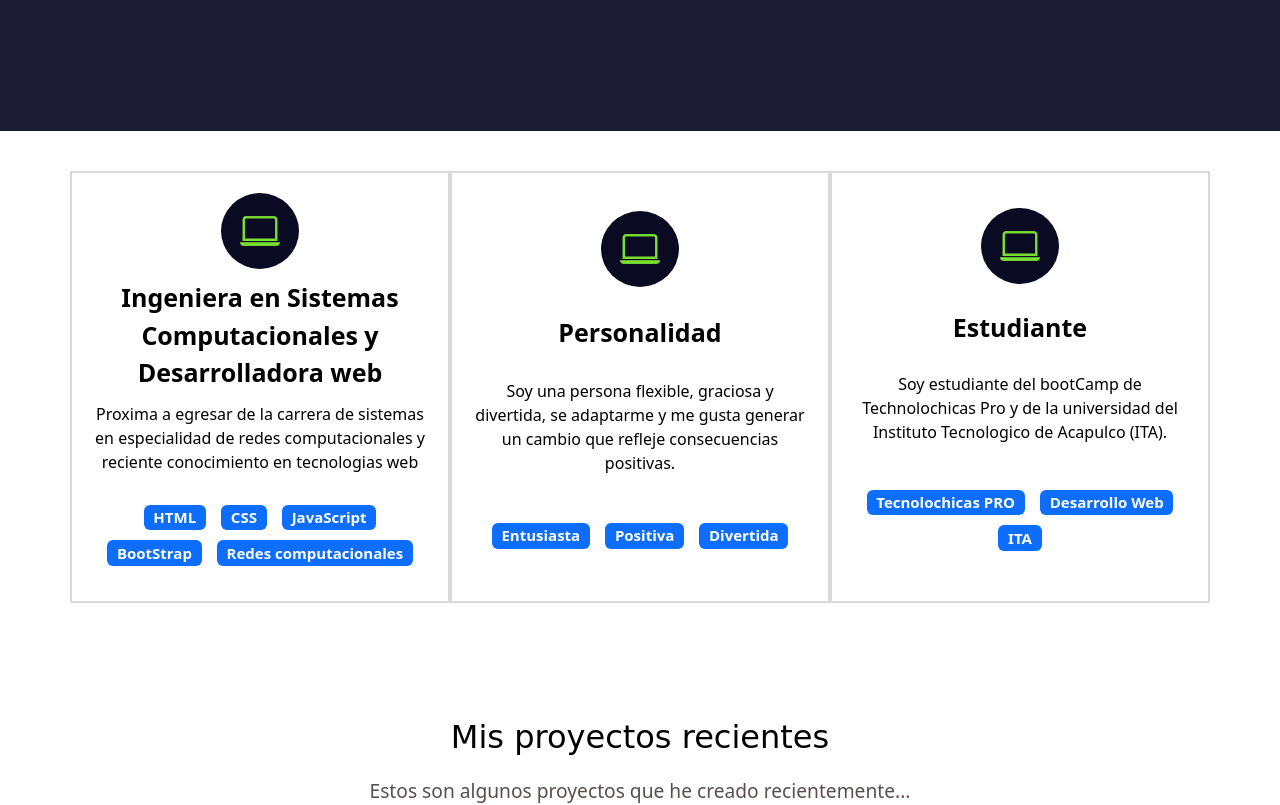
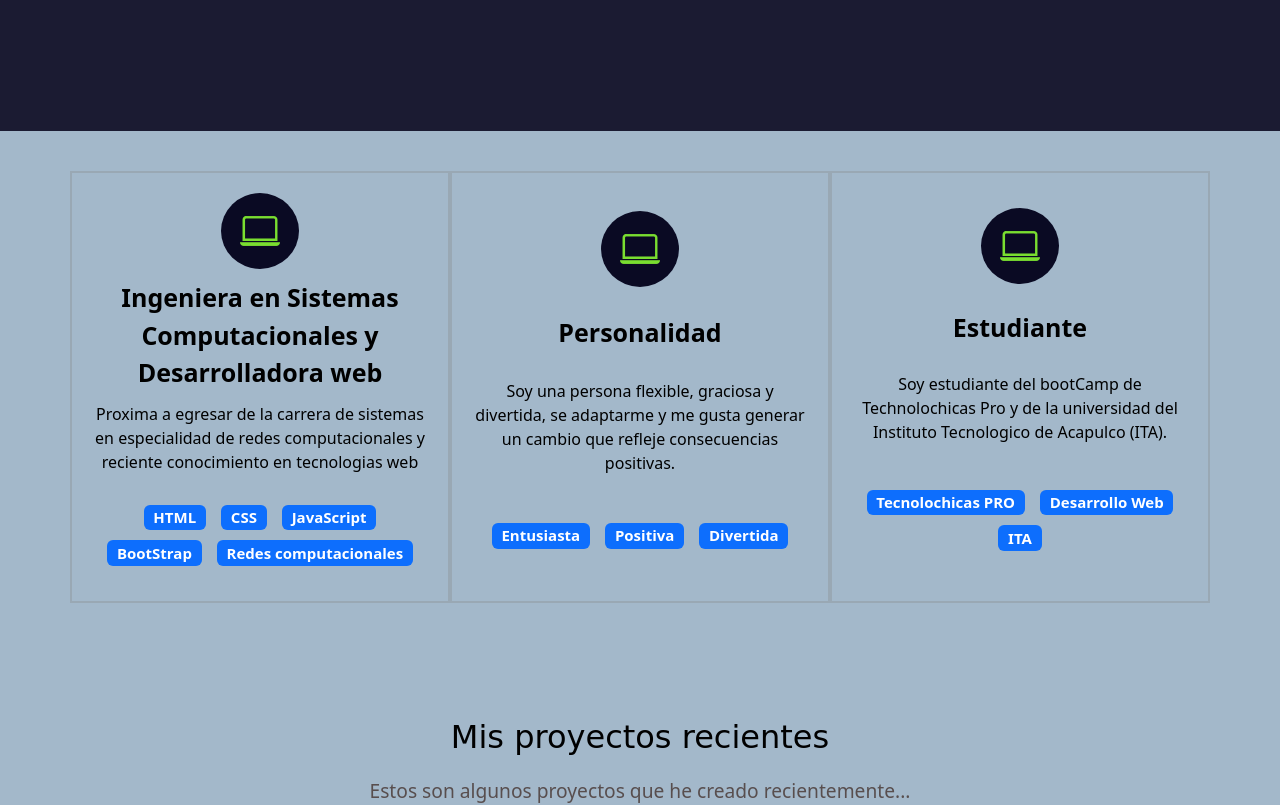
Before and after one commit to LizChepe/LizChepe.github.io, a plain HTML site: page index.html in a window 1280 px wide. Shown: the part 1280-2085 px from the top of the page. Drawn offline with nearby package versions, Linux system fonts and the light colour scheme; a web font is replaced by a local one.

Commit message:
Update style.css

```diff
--- a/style.css
+++ b/style.css
@@ -31,7 +31,7 @@ h1 {
 
 .seccion-clara {
   color: black;
-  background-color: white;
+  background-color: #a3b8ca;
 }
 
 .seccion-titulo {
```
